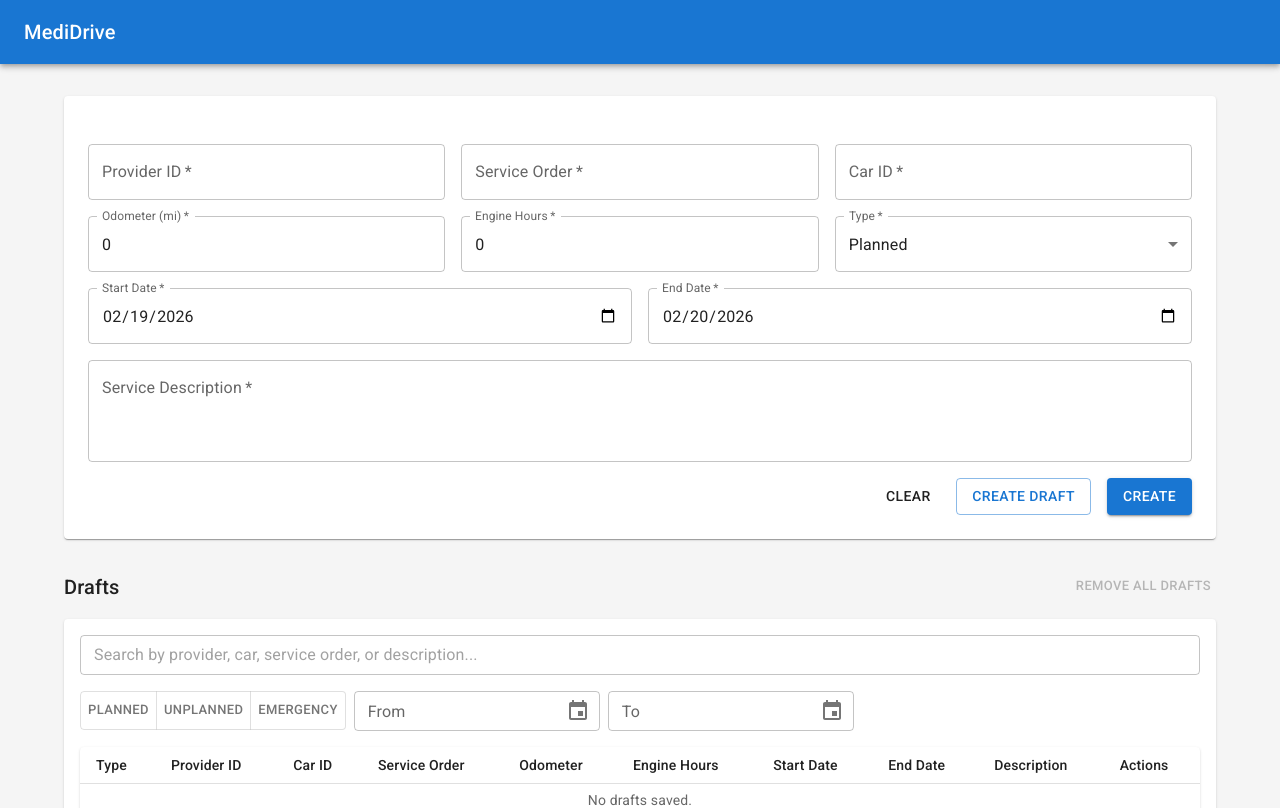
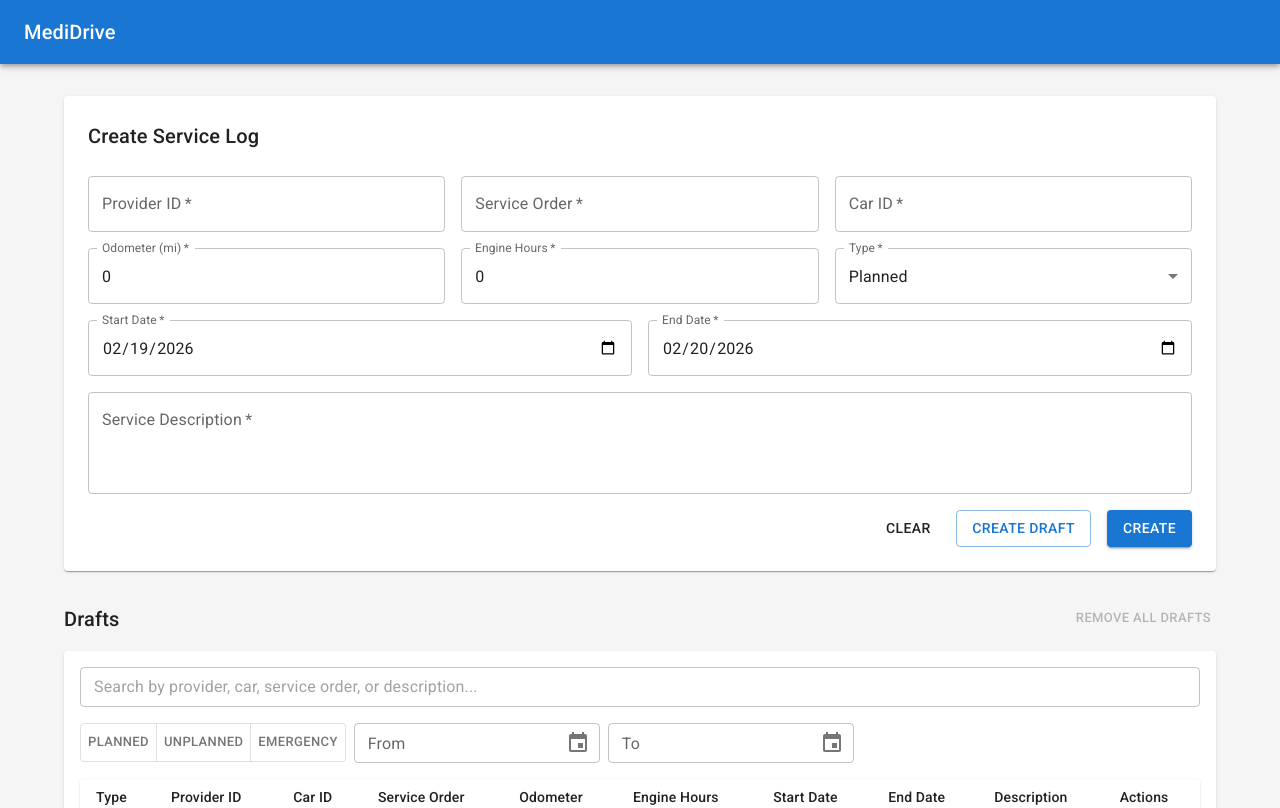
Before and after one commit to Yevhen2mc2/service-logs, a React (Vite) app: page / in a window 1280 px wide. Shown: the top 808 px of the page. Built offline with nearby package versions, Linux system fonts and the light colour scheme.

Commit message:
add header for service log creation section

```diff
--- a/src/components/logs-page.tsx
+++ b/src/components/logs-page.tsx
@@ -34,6 +34,8 @@ export const LogsPage = () => {
   return (
     <Container maxWidth="lg" sx={{ py: 4 }}>
       <Paper sx={{ p: 3, mb: 4 }}>
+        <Typography variant={'h6'}>Create Service Log</Typography>
+
         <ServiceLogForm
           initialValues={autoSave ?? undefined}
           onAutoSave={handleAutoSave}
```
